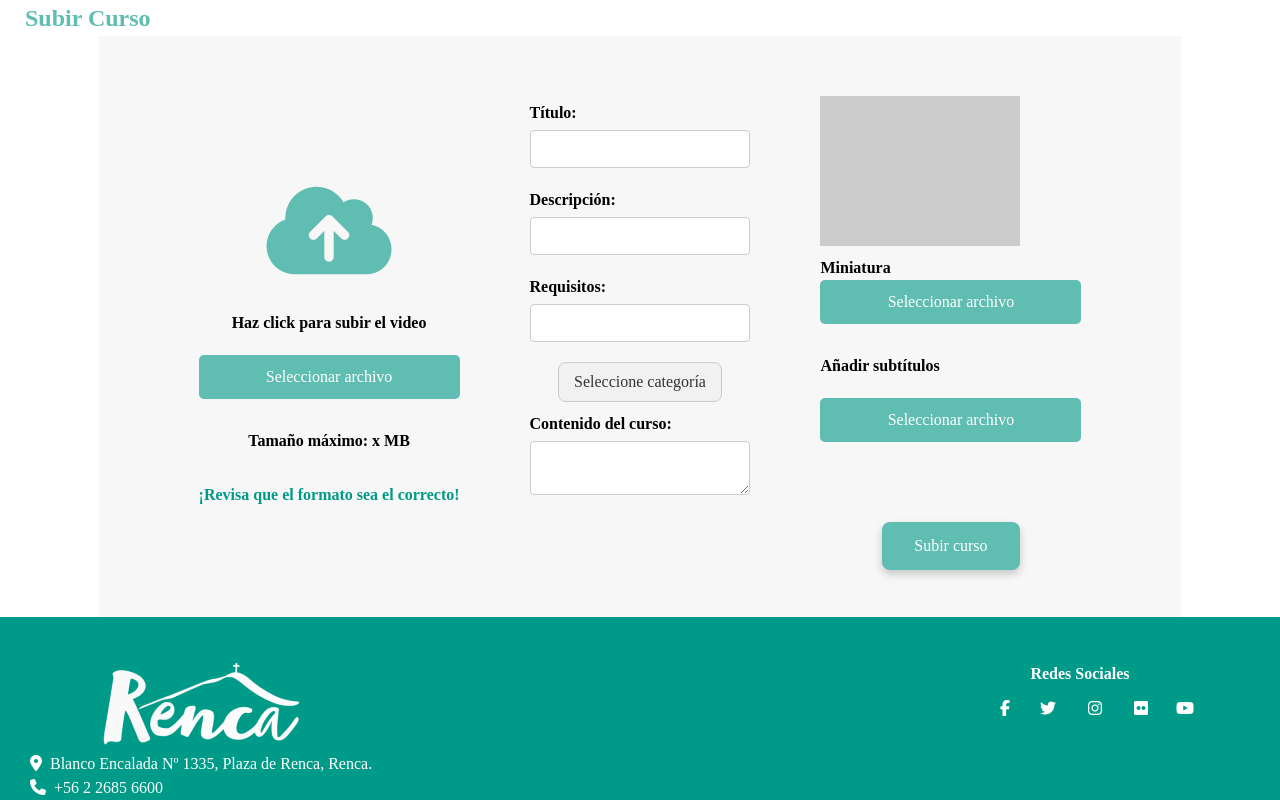
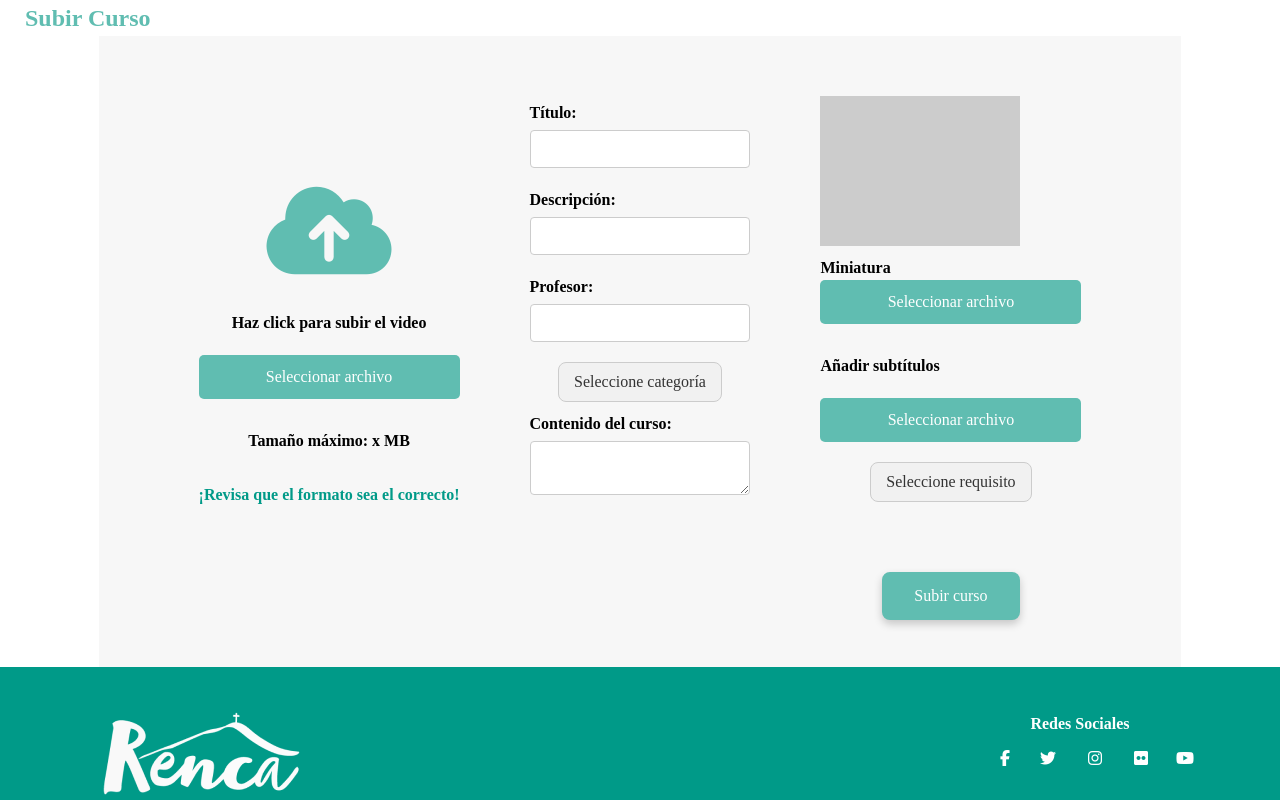
Before and after one commit to lucianocalfulaf/proyecto-integrador-renca, a React (Vite) app in the folder proyecto renca react/: page / in a window 1280 px wide. Shown: the top 800 px of the page. Built offline with nearby package versions, Linux system fonts and the light colour scheme.

Commit message:
Corrección Subir curso

```diff
--- a/proyecto renca react/componentes/SubirCurso/Formulario/Formulario.jsx
+++ b/proyecto renca react/componentes/SubirCurso/Formulario/Formulario.jsx
@@ -51,7 +51,7 @@ function Formulario() {
         />
       </div>
       <div className="form-group">
-        <label htmlFor="requisitos" className="label">Requisitos:</label>
+        <label htmlFor="requisitos" className="label">Profesor:</label>
         <input
           type="text"
           id="requisitos"
@@ -74,6 +74,7 @@ function Formulario() {
           </div>
         )}
       </div>
+
       <div className="form-group">
         <label htmlFor="contenidos" className="label">Contenido del curso:</label>
         <textarea
--- /dev/null
+++ b/proyecto renca react/componentes/SubirCurso/Requisito/Requisito.css
@@ -0,0 +1,34 @@
+.dropdown {
+    position: relative;
+    display: inline-block;
+  }
+
+  .dropdown-button {
+    background-color: #f1f1f1;
+    color: #333;
+    padding: 10px 15px;
+    border: 1px solid #ccc;
+    cursor: pointer;
+    margin-bottom: 10px;
+  }
+
+  .dropdown-menu {
+    position: absolute;
+    top: 100%;
+    left: 0;
+    background-color: #fff;
+    border: 1px solid #ccc;
+    border-top: none;
+    border-radius: 0 0 5px 5px;
+    box-shadow: 0 2px 4px rgba(0, 0, 0, 0.1);
+    z-index: 1;
+  }
+
+  .dropdown-item {
+    padding: 10px 15px;
+    cursor: pointer;
+  }
+
+  .dropdown-item:hover {
+    background-color: #f1f1f1;
+  }
--- /dev/null
+++ b/proyecto renca react/componentes/SubirCurso/Requisito/Requisito.jsx
@@ -0,0 +1,37 @@
+import './Requisito.css';
+import React, { useState } from 'react';
+
+function Requisito () {
+
+    const [isOpen, setIsOpen] = useState(false);
+    const [selectedOption, setSelectedOption] = useState(null);
+    const toggleDropdown = () => {
+        setIsOpen(!isOpen);
+      };
+
+      const handleOptionClick = (option) => {
+        setSelectedOption(option);
+        setIsOpen(false);
+      };
+
+    const opcionesRequisito = ['Ninguno', 'Enseñanza básica', 'Enseñanza media'];
+
+    return(
+    <div className="dropdown">
+        <button onClick={toggleDropdown} className="dropdown-button">
+          {selectedOption ? selectedOption : 'Seleccione requisito'}
+        </button>
+        {isOpen && (
+          <div className="dropdown-menu">
+            {opcionesRequisito.map((option, index) => (
+              <div key={index} className="dropdown-item" onClick={() => handleOptionClick(option)}>
+                {option}
+              </div>
+            ))}
+          </div>
+        )}
+    </div>
+    )
+}
+
+export default Requisito;
--- a/proyecto renca react/componentes/SubirCurso/SubirCurso.jsx
+++ b/proyecto renca react/componentes/SubirCurso/SubirCurso.jsx
@@ -5,7 +5,8 @@ import Formulario from '/componentes/SubirCurso/Formulario/Formulario';
 import Miniatura from '/componentes/SubirCurso/Miniatura/Miniatura';
 import ArchivosCurso from '/componentes/SubirCurso/ArchivosCurso/ArchivosCurso';
 import Subtitulos from '/componentes/SubirCurso/Subtitulos/Subtitulos';
-import Footer from '/componentes/Footer/Footer'
+import Footer from '/componentes/Footer/Footer';
+import Requisito from '/componentes/SubirCurso/Requisito/Requisito';
 {/*import Navbar from '/componentes/Navbar/components/Container'*/}
 
 function SubirCurso() {
@@ -32,6 +33,7 @@ function SubirCurso() {
                         <div className="cuadrado"></div>
                         <Miniatura />
                         <Subtitulos />
+                        <Requisito />
                         <Boton />
                     </div>
                 </div>
```
